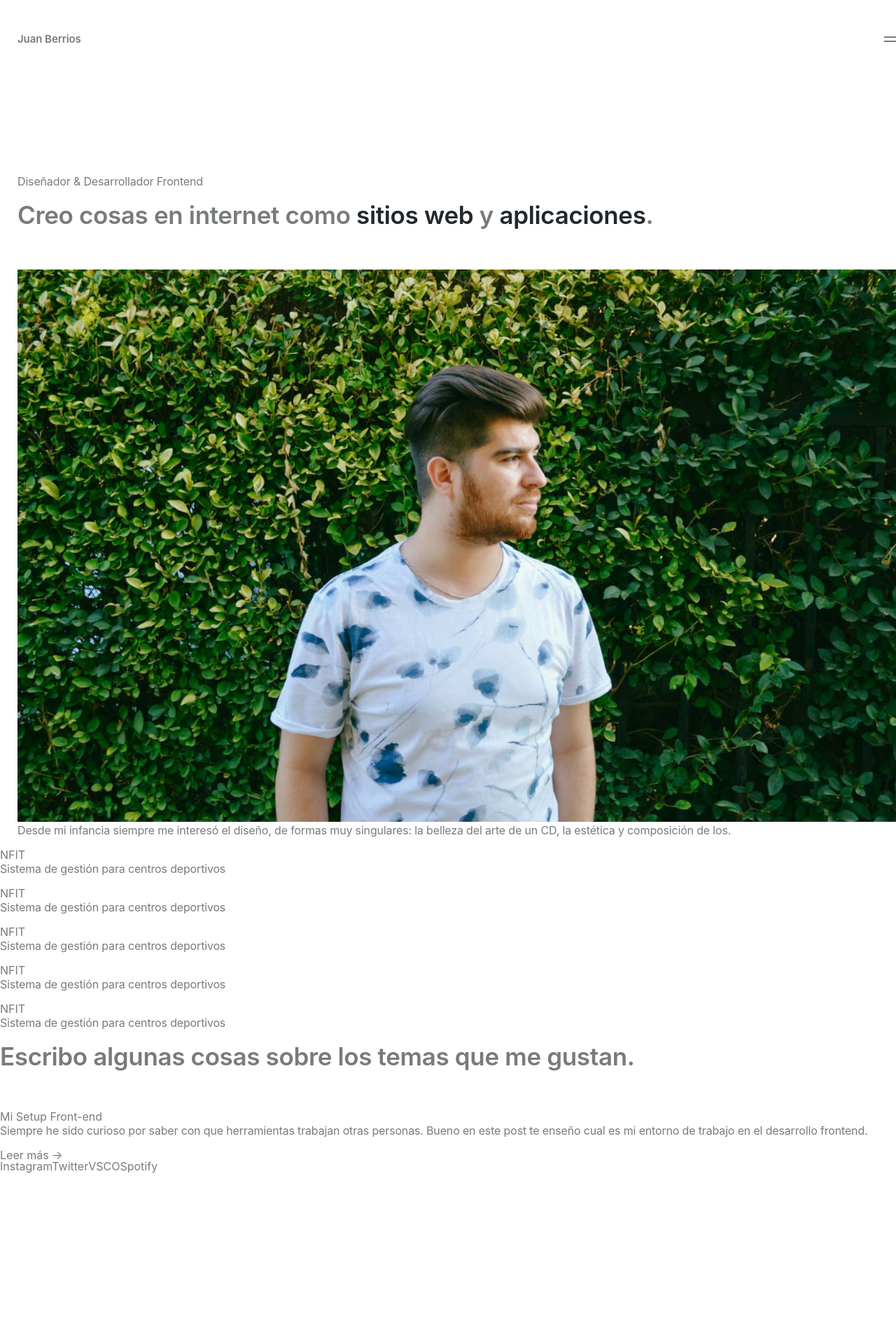
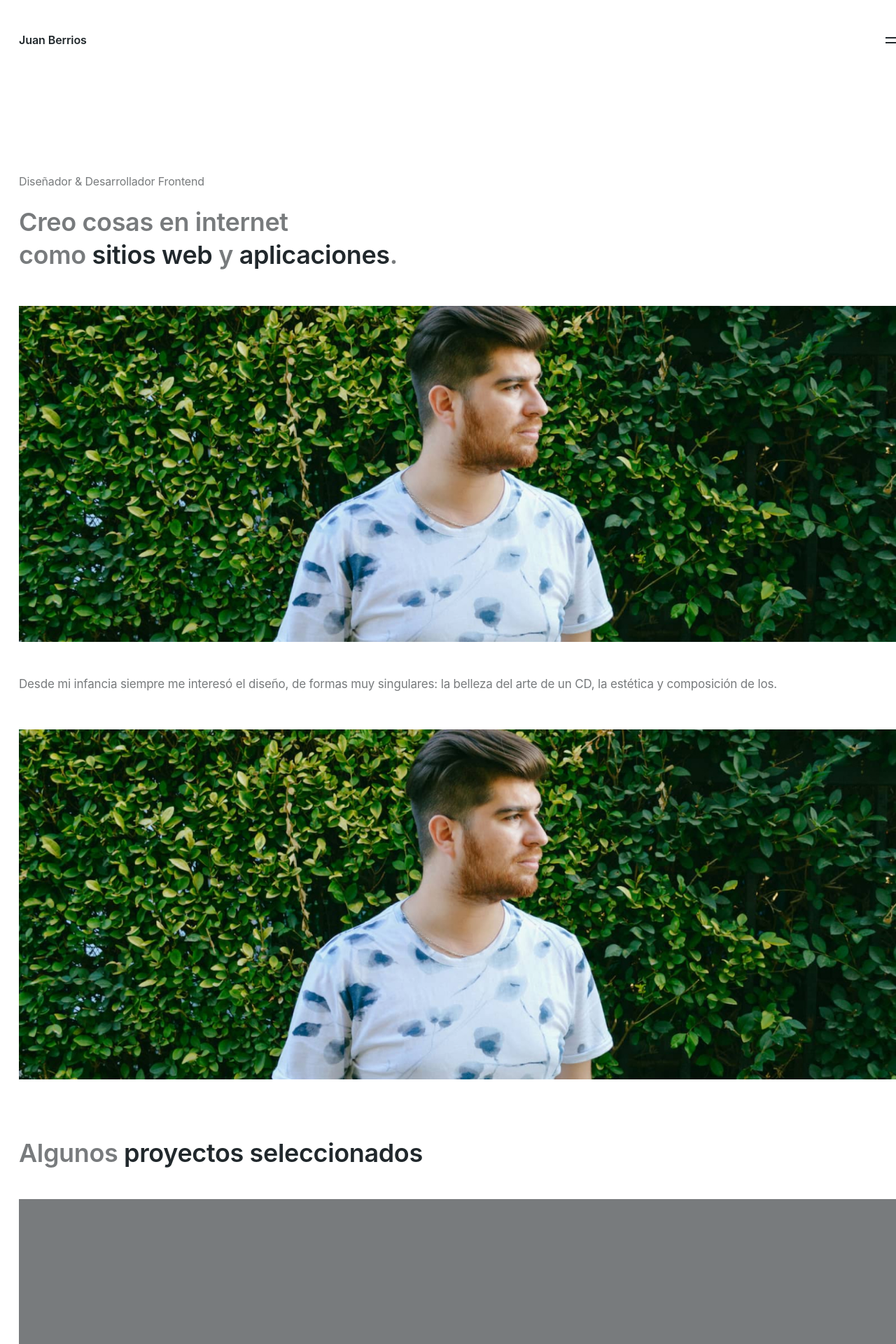
Before and after one commit to dandelior/juanberrios-21, a Next.js app: page / in a window 1280 px wide. Shown: the top 1920 px of the page at 70% size. Before the commit the page ends 1676 px from the top, so only its background shows below. Built offline with nearby package versions, Linux system fonts and the light colour scheme.

Commit message:
Home rspv ready

```diff
--- a/pages/_document.js
+++ b/pages/_document.js
@@ -12,7 +12,7 @@ class PortfolioDocument extends Document {
         <Head>
           <link
             rel="preload"
-            href="/fonts/inter-var-latin.woff2"
+            href="/fonts/Inter.var.woff2"
             as="font"
             type="font/woff2"
             crossOrigin="anonymous"
--- a/pages/index.js
+++ b/pages/index.js
@@ -6,21 +6,22 @@ import styles from '../styles/Home.module.css'
 export default function Home() {
   return (
     <>
-      {/* Presentation Wrapper */}
+
       <div className={styles.presentationWrapper}>
         <div className={styles.presentationA}>
           <div className={styles.heading}>
             <p>Diseñador & Desarrollador Frontend</p>
-            <h1>Creo cosas en internet como <span className="highlight-color">sitios web</span> y <span className="highlight-color">aplicaciones</span>.</h1>
+            <h1>Creo cosas en internet<br />como <span className="highlight-color">sitios web</span> y <span className="highlight-color">aplicaciones</span>.</h1>
           </div>
           <div className={styles.data}>
             <div className={styles.img}>
               <Image
+                className={styles.img}
                 src="/img/me_1.jpg"
                 alt="Este soy yo"
-                layout="responsive"
-                width={1554}
-                height={958}
+                layout="fill"
+                objectFit="cover"
+                objectPosition="center"
               />
             </div>
             <div className={styles.space}>
@@ -32,45 +33,29 @@ export default function Home() {
           <div className={styles.arrowWrapper}>
             <div className={styles.arrow}></div>
           </div>
-          <div className={styles.img}></div>
+          <div className={styles.img}>
+            <Image
+              className={styles.img}
+              src="/img/me_1.jpg"
+              alt="Este soy yo"
+              layout="fill"
+              objectFit="cover"
+              objectPosition="center"
+            />
+          </div>
           <div className={styles.space}></div>
         </div>
       </div>
 
-      {/* Grid Works */}
-      <section className="works-grid-wrapper">
-        <div className="works-grid">
-          <div className="work-card">
-            <div className="img"></div>
-            <div className="data">
-              <h3>NFIT</h3>
-              <p>Sistema de gestión para centros deportivos</p>
-            </div>
-          </div>
-          <div className="work-card">
-            <div className="img"></div>
-            <div className="data">
-              <h3>NFIT</h3>
-              <p>Sistema de gestión para centros deportivos</p>
-            </div>
-          </div>
-          <div className="work-card">
-            <div className="img"></div>
-            <div className="data">
-              <h3>NFIT</h3>
-              <p>Sistema de gestión para centros deportivos</p>
-            </div>
-          </div>
-          <div className="work-card">
-            <div className="img"></div>
-            <div className="data">
-              <h3>NFIT</h3>
-              <p>Sistema de gestión para centros deportivos</p>
-            </div>
-          </div>
-          <div className="work-card">
-            <div className="img"></div>
-            <div className="data">
+
+      <section className={styles.worksGridWrapper}>
+        <h1>
+          Algunos <span className="highlight-color">proyectos seleccionados</span>
+        </h1>
+        <div className={styles.worksGrid}>
+          <div className={styles.workCard}>
+            <div className={styles.img}></div>
+            <div className={styles.data}>
               <h3>NFIT</h3>
               <p>Sistema de gestión para centros deportivos</p>
             </div>
@@ -78,14 +63,14 @@ export default function Home() {
         </div>
       </section>
 
-      {/* Blog Preview */}
-      <section className="blog-preview-wrapper">
-        <div className="blog-preview">
+
+      <section className={styles.blogPreviewWrapper}>
+        <div className={styles.blogPreview}>
           <h1>
-            Escribo algunas cosas sobre los temas que me gustan.
+            <span className="highlight-color">Escribo algunas cosas</span> sobre los temas que me gustan.
           </h1>
-          <div className="blog-grid">
-            <div className="preview-card">
+          <div className={styles.blogGrid}>
+            <div className={styles.previewCard}>
               <h3>
                 Mi Setup Front-end
               </h3>
@@ -93,7 +78,7 @@ export default function Home() {
                 Siempre he sido curioso por saber con que herramientas trabajan otras personas. Bueno en este post te enseño cual es mi entorno de trabajo en el desarrollo frontend.
               </p>
               <Link href="/">
-                <a>Leer más -&#62;</a>
+                <a className="go-button">Leer más -&#62;</a>
               </Link>
             </div>
           </div>
--- a/parts/footer.js
+++ b/parts/footer.js
@@ -1,7 +1,9 @@
+import styles from '../styles/parts/Footer.module.css'
+
 const Footer = () => {
     return (
-        <footer>
-            <div className="rrss-links">
+        <footer className={styles.footer}>
+            <div className={styles.rrssLinks}>
                 <a href="https://instagram.com/bydandelior">
                     Instagram
                 </a>
@@ -15,7 +17,9 @@ const Footer = () => {
                     Spotify
                 </a>
             </div>
-            <div className="dot"></div>
+            <div className={styles.dotWrapper}>
+                <div className={styles.dot}></div>
+            </div>
         </footer>
     )
 }
--- a/styles/Home.module.css
+++ b/styles/Home.module.css
@@ -1,20 +1,84 @@
+
+/* Presentation Wrapper */
 .presentationWrapper {
-    padding: 0 25px;
+    padding: 0 27px;
+    width: 100%;
 }
 .presentationWrapper .presentationA {}
 .presentationWrapper .presentationA .heading {}
 .presentationWrapper .presentationA .heading p {
     font-size: 16px;
+    margin-bottom: 22px;
 }
-.presentationWrapper .presentationA .heading h1 {}
+.presentationWrapper .presentationA .heading h1 {
+    /* max-width: 94%; */
+}
 .presentationWrapper .presentationA .data {}
 .presentationWrapper .presentationA .data .img {
     width: 100vw;
-    /* height: 406px; */
+    height: 480px;
+    position: relative;
+    /* margin-bottom: 47px; */
 }
-.presentationWrapper .presentationA .data .space {}
-.presentationWrapper .presentationB {}
+.presentationWrapper .presentationA .data .space {
+    padding: 47px 0 36px;
+}
+.presentationWrapper .presentationB {
+    margin-bottom: 82px;
+}
 .presentationWrapper .presentationB .arrowWrapper {}
 .presentationWrapper .presentationB .arrowWrapper .arrow {}
-.presentationWrapper .presentationB .img {}
+.presentationWrapper .presentationB .img {
+    width: 100vw;
+    height: 500px;
+    position: relative;
+    /* margin-bottom: 47px; */
+}
 .presentationWrapper .presentationB .space {}
+
+
+/* Grid Works */
+.worksGridWrapper {
+    width: 100%;
+    padding: 0 27px;
+    margin-bottom: 104px;
+}
+.worksGridWrapper h1 {
+    margin-bottom: 42px;
+}
+.worksGridWrapper .worksGrid {}
+.worksGridWrapper .worksGrid .workCard {}
+.worksGridWrapper .worksGrid .workCard .img {
+    width: 100vw;
+    height: 421px;
+    margin-bottom: 26px;
+    background-color: var(--color-text);
+}
+.worksGridWrapper .worksGrid .workCard .data {}
+.worksGridWrapper .worksGrid .workCard .data h3 {
+    color: var(--color-highlight);
+}
+.worksGridWrapper .worksGrid .workCard .data p {}
+
+
+/* blog Preview Wrapper */
+.blogPreviewWrapper {
+    width: 100%;
+    width: 100vw;
+}
+.blogPreviewWrapper .blogPreview {
+    padding: 0 27px;
+}
+.blogPreviewWrapper .blogPreview h1 {}
+.blogPreviewWrapper .blogPreview .blogGrid {
+    margin-bottom: 82px;
+}
+.blogPreviewWrapper .blogPreview .blogGrid .previewCard {}
+.blogPreviewWrapper .blogPreview .blogGrid .previewCard h3 {
+    color: var(--color-highlight);
+    margin-bottom: 12px;
+}
+.blogPreviewWrapper .blogPreview .blogGrid .previewCard p {
+    margin-bottom: 14px;
+}
+.blogPreviewWrapper .blogPreview .blogGrid .previewCard a {}
--- a/styles/globals.css
+++ b/styles/globals.css
@@ -377,12 +377,25 @@ textarea {
   --color-highlight: #ffffff;
 }
 
+/* Fonts */
+@font-face {
+    font-family: 'Inter';
+    font-style: normal;
+    font-weight: 100 900;
+    font-display: optional;
+    src: url(/fonts/Inter.var.woff2) format('woff2');
+    unicode-range: U+0000-00FF, U+0131, U+0152-0153, U+02BB-02BC, U+02C6, U+02DA,
+    U+02DC, U+2000-206F, U+2074, U+20AC, U+2122, U+2191, U+2193, U+2212, U+2215,
+    U+FEFF, U+FFFD;
+}
+
 /* Basics */
 body {
   font-family: 'Inter', sans-serif;
   background-color: var(--color-background);
   color: var(--color-text);
-  max-width: 100%;
+  width: 100%;
+  /* max-width: 100%; */
   box-sizing: border-box;
 }
 
@@ -396,18 +409,27 @@ a:focus {
 }
 
 p {
-    font-size: 16px;
-    line-height: 150%;
+    font-size: 17px;
+    line-height: 155%;
     letter-spacing: -0.01em;
     margin-bottom: 15px;
 }
 
 h1 {
-    font-size: 35px;
-    line-height: 125%;
+    /* font-size: 35px; */
+    font-size: 36px;
+    line-height: 130%;
     font-weight: 600;
     letter-spacing: -0.01em;
-    margin-bottom: 55px;
+    margin-bottom: 50px;
+}
+
+h3 {
+    font-size: 24px;
+    font-weight: 600;
+    line-height: 120%;
+    letter-spacing: 0.015em;
+    margin-bottom: 5px;
 }
 
 .highlight-color {
@@ -415,5 +437,13 @@ h1 {
 }
 
 .layout-wrapper {
+    width: 100%;
+    box-sizing: border-box;
     padding-top: 247px;
 }
+
+.go-button {
+    font-size: 16px;
+    color: var(--color-highlight);
+    line-height: 160%;
+}
--- /dev/null
+++ b/styles/parts/Footer.module.css
@@ -0,0 +1,28 @@
+.footer {
+    width: 100%;
+    /* box-sizing: border-box; */
+    /* width: 100vw; */
+    display: flex;
+    justify-content: space-between;
+    align-items: flex-end;
+    padding: 25px 25px 64px;
+}
+.footer .rrssLinks {
+    /* width: 90%; */
+}
+.footer .rrssLinks a {
+    margin-top: 21px;
+    display: block;
+}
+.footer .rrssLinks a:first-child {
+    margin-top: 0;
+}
+.footer .dotWrapper {
+    /* width: 10%; */
+}
+.footer .dotWrapper .dot {
+    width: 21px;
+    height: 21px;
+    border-radius: 100%;
+    background-color: var(--color-text);
+}
--- a/styles/parts/Header.module.css
+++ b/styles/parts/Header.module.css
@@ -4,18 +4,18 @@
     flex-wrap: wrap;
     justify-content: space-between;
     align-items: center; */
+    box-sizing: border-box;
     margin: auto;
-    padding: 25px 25px 0;
+    /* padding: 25px 25px 0; */
     position: absolute;
     top: 0;
-    max-width: 100%;
+    /* max-width: 100%; */
     z-index: 99;
     /* overflow-y: hidden; */
 }
 
 .brand {
     width: 100%;
-    box-sizing: border-box;
     display: flex;
     justify-content: space-between;
     align-items: center;
@@ -23,19 +23,20 @@
     top: 0;
     left: 0;
     right: 0;
-    padding: 47px 25px;
+    padding: 47px 27px;
     z-index: 999;
 }
 .brand .logo {
-    font-size: 15px;
+    font-size: 16px;
     letter-spacing: -0.005em;
     font-weight: 600;
+    color: var(--color-highlight);
     margin: 0;
 }
 .brand .burger {
     width: 42px;
     height: 12px;
-    padding-top: 6px;
+    padding-top: 7px;
     position: relative;
     display: flex;
     justify-content: center;
@@ -45,18 +46,18 @@
 }
 .brand .burger .meat {
     width: 42px;
-    height: 2px;
+    height: 2.5px;
     position: relative;
-    background-color: var(--color-text);
+    background-color: var(--color-highlight);
 }
 .brand .burger .meat::before {
     content: '';
     display: block;
     position: absolute;
     width: 42px;
-    height: 2px;
-    top: -6px;
-    background-color: var(--color-text);
+    height: 2.5px;
+    top: -7px;
+    background-color: var(--color-highlight);
 }
 
 .menu {
@@ -73,11 +74,11 @@
     position: fixed;
     top: 0;
     left: 0;
-    left: 110vw;
+    left: 130vw;
     right: 0;
     bottom: 0;
-    padding-left: 25px;
-    padding-right: 25px;
+    padding-left: 27px;
+    padding-right: 27px;
     z-index: 99;
 
     /* display: none; */
```
Also changed, not shown: public/fonts/Inter.var.woff2 (added).
